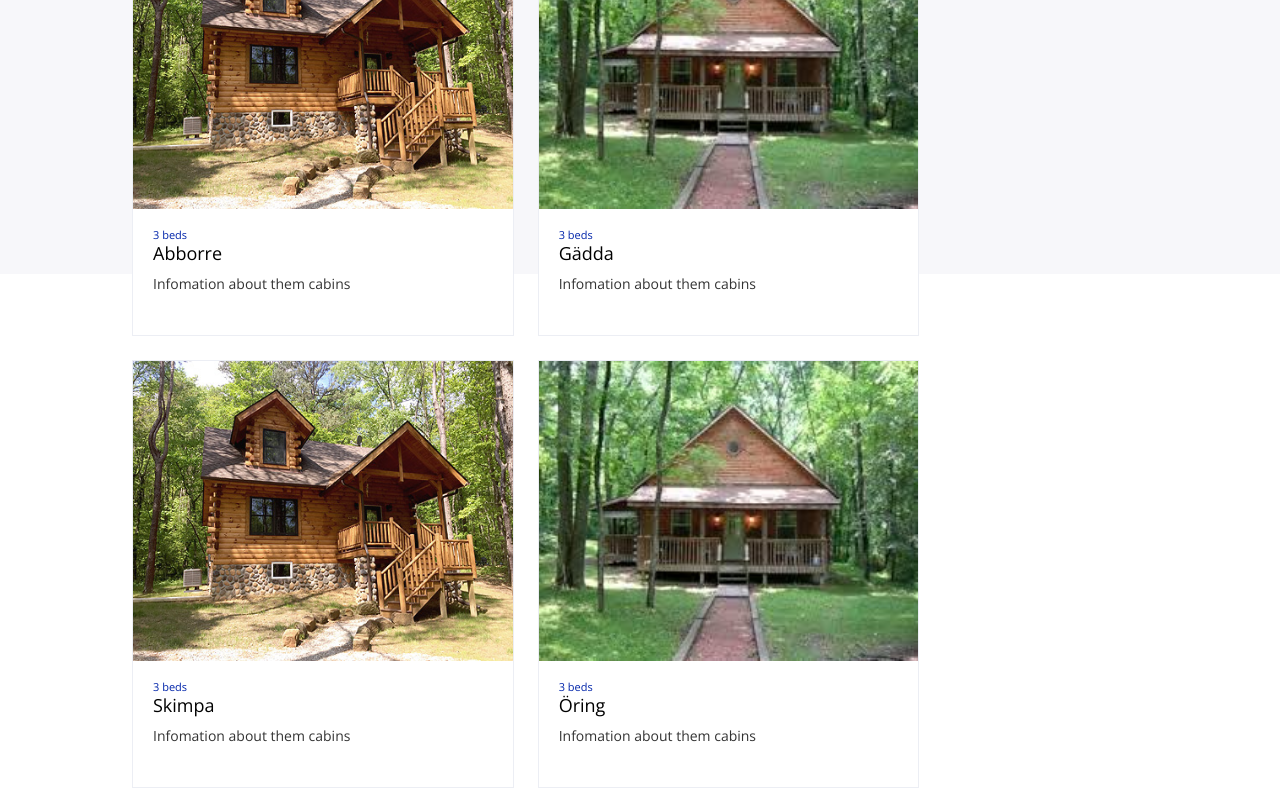
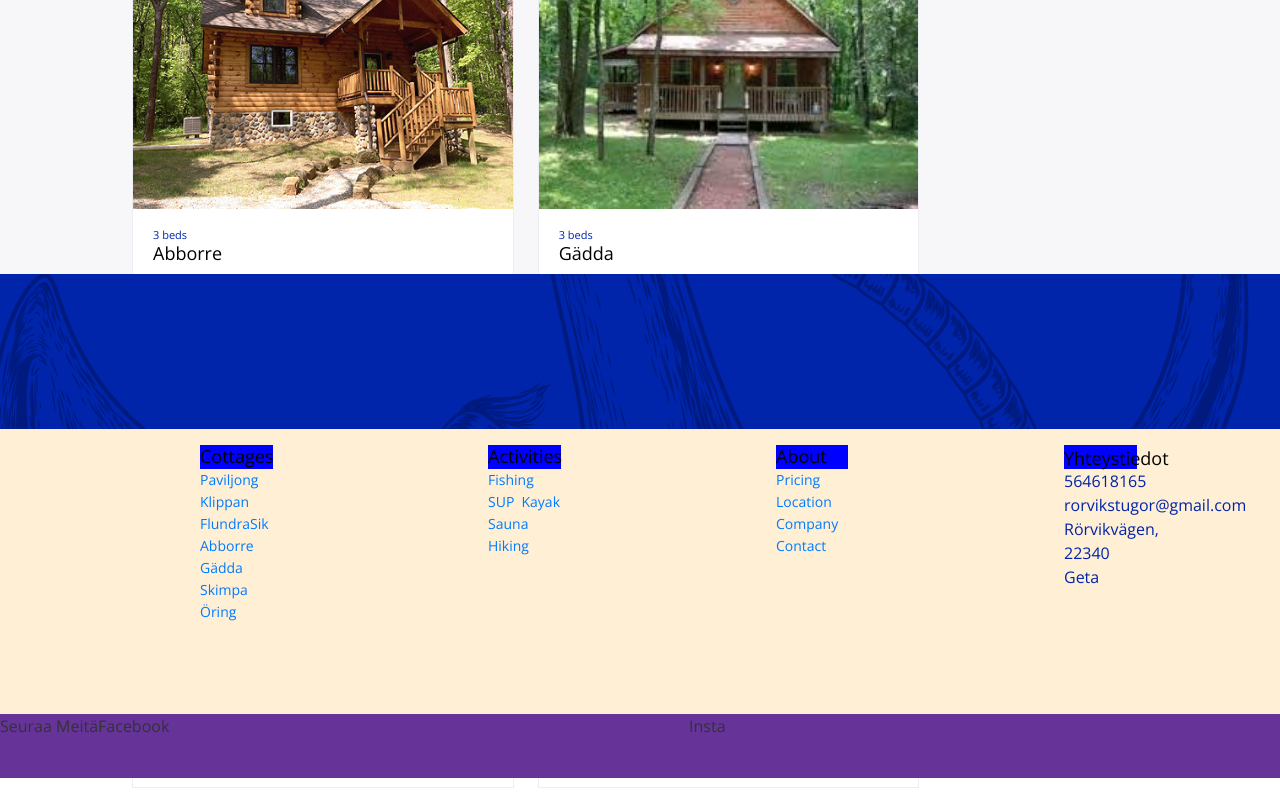
Before and after one commit to revgains/fantastic-pancake, a React (Create React App) app: page /cabins in a window 1280 px wide. Shown: the part 1246-2046 px from the top of the page. Built offline with nearby package versions, Linux system fonts and the light colour scheme.

Commit message:
adding footer

```diff
--- a/src/App.js
+++ b/src/App.js
@@ -3,6 +3,7 @@ import styled from 'styled-components';
 import Routing from './components/Routing';
 import Header from './components/Header';
 import { createGlobalStyle } from 'styled-components';
+import Footer from './components/Footer';
 
 const GlobalStyles = createGlobalStyle`
     body {
@@ -14,7 +15,7 @@ const GlobalStyles = createGlobalStyle`
 const AppWrapper = styled.div`
   display: flex;
   flex-direction: column;
-  height: 100%;
+  min-height: 100vh;
 `;
 
 const AppBody = styled.div`
@@ -22,6 +23,7 @@ const AppBody = styled.div`
   justify-content: center;
   margin-top: 80px;
   height: 100%;
+  flex: 1;
 `;
 
 class App extends Component {
@@ -32,6 +34,7 @@ class App extends Component {
         <AppBody>
           <Routing />
         </AppBody>
+        <Footer/>
       </AppWrapper>
     );
   }
--- /dev/null
+++ b/src/components/Footer.js
@@ -0,0 +1,120 @@
+import React from 'react';
+import { Link } from 'react-router-dom';
+import styled from "styled-components";
+import cabin_data from '../data/cabins.json';
+import activities_data from '../data/activities.json';
+import background from '../images/footerbg.png';
+
+const FooterWrapper= styled.div`
+    display: flex;
+    justify-content: space-evenly;
+    flex-direction: column;
+    background: pink;
+    height: 504px;
+    width: 100%;
+`;
+
+const FooterTitle= styled.div`
+    height: 155px;
+    width: 100%;
+    background-image: url(${background});
+`;
+
+const ListContainer= styled.div`
+    background: papayawhip;
+    flex-direction: row;
+    display: flex;
+    justify-content: space-evenly;
+    height: 285px;
+`;
+
+const SubTitleWrapper= styled.div`
+    color: #000000;
+    @import url("https://fonts.googleapis.com/css?family=Open+Sans");
+    font-family: "Open Sans", sans-serif;
+    font-size: 18px;
+    font-weight: 500;
+    height: 24px;
+    width: 73px;
+    background: blue;
+`;
+
+const ListElements= styled.div`
+    flex-direction: row;
+    list-style-type: none;
+    color: #333333;
+    @import url("https://fonts.googleapis.com/css?family=Open+Sans");
+    font-family: "Open Sans", sans-serif;
+    font-size: 14px;
+    height: 22px;
+    line-height: 22px;
+    width: 72px;
+    background: green;
+    margin: 16px;
+    display: flex;
+    flex-wrap: wrap;
+`;
+
+const ListItem= styled.li`
+    flex: 1;
+`;
+
+const ContactElements= styled.div`
+    list-style-type: none;
+    color: #0024AA;
+    @import url("https://fonts.googleapis.com/css?family=Open+Sans");
+    font-family: "Open Sans", sans-serif;
+    font-size: 16px;
+    font-weight: solid;
+    height: 16px;
+    width: 16px;
+    margin: 16px;
+`;
+
+const ExtraElements= styled.div`
+    display: inline-flex;
+    list-style-type: none;
+    color: #333333;
+    @import url("https://fonts.googleapis.com/css?family=Open+Sans");
+    font-family: "Open Sans", sans-serif;
+    font-size: 16px;
+    font-weight: mediumitalic;
+    height: 64px;
+    background: rebeccapurple;
+`;
+
+const Footer = () => {
+    return (
+        <FooterWrapper>
+            <FooterTitle/>
+            <ListContainer>
+            <ListElements>
+            <SubTitleWrapper>Cottages</SubTitleWrapper>
+                {cabin_data.cabins.map(cabin => <ListItem><Link key={cabin.id} to="">{cabin.name}</Link></ListItem>)}
+            </ListElements>
+            <ListElements>
+            <SubTitleWrapper>Activities</SubTitleWrapper>
+                {activities_data.activities.map(activity => <ListItem><Link to="">{activity.name}</Link></ListItem>)}
+            </ListElements>
+            <ListElements>
+            <SubTitleWrapper>About</SubTitleWrapper>
+                <ListItem> <Link to="">Pricing</Link></ListItem>
+                <ListItem> <Link to="">Location</Link></ListItem>
+                <ListItem> <Link to="">Company</Link></ListItem>
+                <ListItem> <Link to="">Contact</Link></ListItem>
+            </ListElements>
+            <ContactElements>
+            <SubTitleWrapper>Yhteystiedot</SubTitleWrapper>
+                <ListItem>564618165</ListItem>
+                <ListItem>rorvikstugor@gmail.com</ListItem>
+                <ListItem>Rörvikvägen, 22340 Geta</ListItem>
+            </ContactElements>
+            </ListContainer>
+            <ExtraElements>
+                Seuraa Meitä <ListItem>Facebook</ListItem> <ListItem>Insta</ListItem>
+            </ExtraElements>
+        </FooterWrapper>
+    )
+}
+
+export default Footer;
--- a/src/data/cabins.json
+++ b/src/data/cabins.json
@@ -4,49 +4,57 @@
             "name": "Paviljong",
             "description": "Infomation about them cabins",
             "image": "paviljong-card-img.jpg",
-            "beds": "4 beds"
+            "beds": "4 beds",
+            "id": "c1"
         },
         {
             "name": "Klippan",
             "description": "Infomation about them cabins",
             "image": "klippan-card-img.jpg",
-            "beds": "4 beds"
+            "beds": "4 beds",
+            "id": "c2"
         },
         {
             "name": "Flundra",
             "description": "Infomation about them cabins",
             "image": "klippan-card-img.jpg",
-            "beds": "3 beds"
+            "beds": "3 beds",
+            "id": "c3"
         },
         {
             "name": "Sik",
             "description": "Infomation about them cabins",
             "image": "paviljong-card-img.jpg",
-            "beds": "3 beds"
+            "beds": "3 beds",
+            "id": "c4"
         },
         {
             "name": "Abborre",
             "description": "Infomation about them cabins",
             "image": "klippan-card-img.jpg",
-            "beds": "3 beds"
+            "beds": "3 beds",
+            "id": "c5"
         },
         {
             "name": "Gädda",
             "description": "Infomation about them cabins",
             "image": "paviljong-card-img.jpg",
-            "beds": "3 beds"
+            "beds": "3 beds",
+            "id": "c6"
         },
         {
             "name": "Skimpa",
             "description": "Infomation about them cabins",
             "image": "klippan-card-img.jpg",
-            "beds": "3 beds"
+            "beds": "3 beds",
+            "id": "c7"
         },
         {
             "name": "Öring",
             "description": "Infomation about them cabins",
             "image": "paviljong-card-img.jpg",
-            "beds": "3 beds"
+            "beds": "3 beds",
+            "id": "c8"
         }
     ]
 }
```
Also changed, not shown: src/images/footerbg.png (added), src/images/sea.jpg (added).
